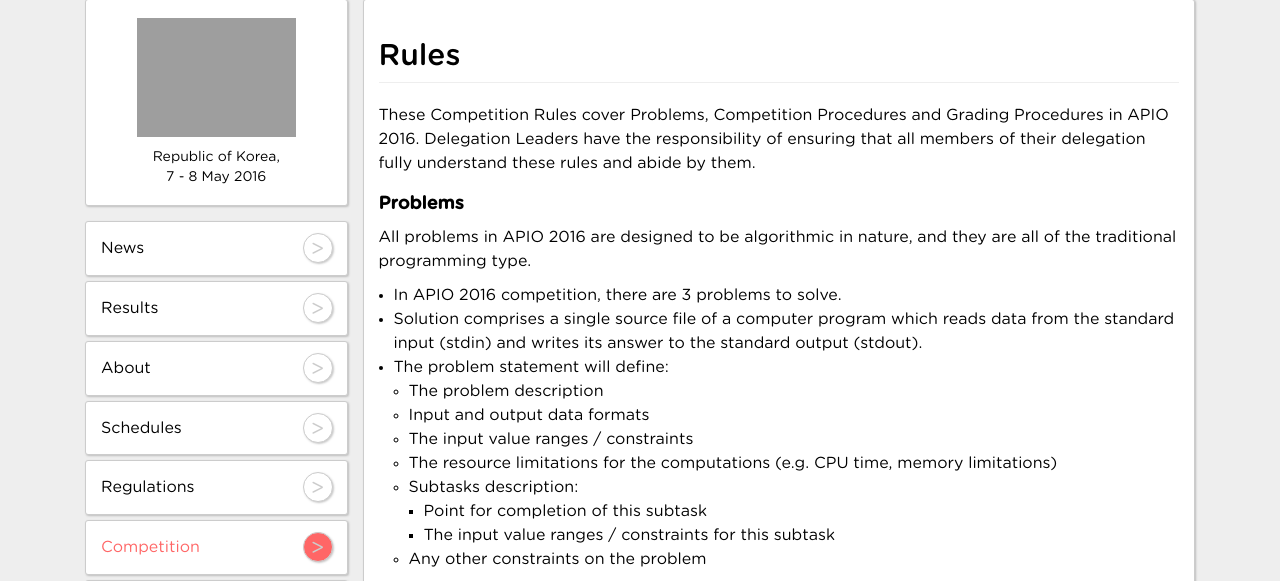
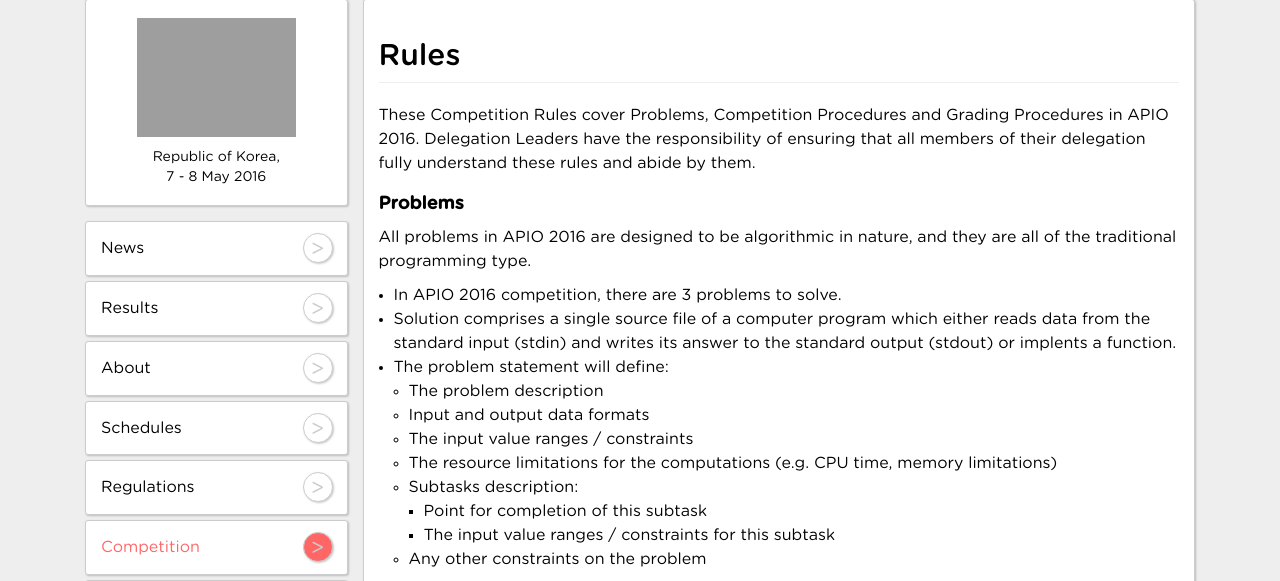
Before and after one commit to apio-2016/apio2016-web, a Django app: a page that uses templates/rules.html in a window 1280 px wide. Shown: the part 114-695 px from the top of the page. Run offline with Django 3.2, Linux system fonts and the light colour scheme; some web fonts are replaced; grey boxes are pictures that could not be loaded.

Commit message:
Rule updated for interactive task

```diff
--- a/templates/rules.html
+++ b/templates/rules.html
@@ -27,7 +27,7 @@
 
                                         <ul>
                                         <li>In APIO 2016 competition, there are 3 problems to solve.</li>
-                                        <li>Solution comprises a single source file of a computer program which reads data from the standard input (stdin) and writes its answer to the standard output (stdout).</li>
+                                        <li>Solution comprises a single source file of a computer program which either reads data from the standard input (stdin) and writes its answer to the standard output (stdout) or implents a function.</li>
                                         <li>The problem statement will define: <br>
                                         <ul><li>The problem description</li>
                                         <li>Input and output data formats</li>
```
